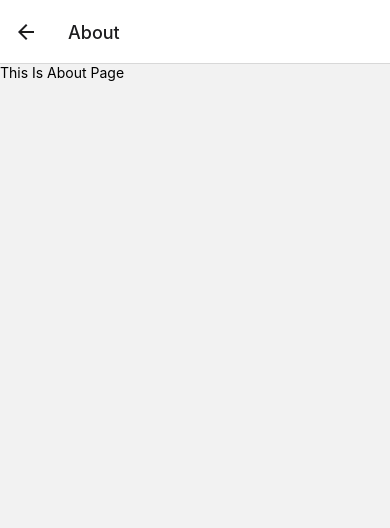
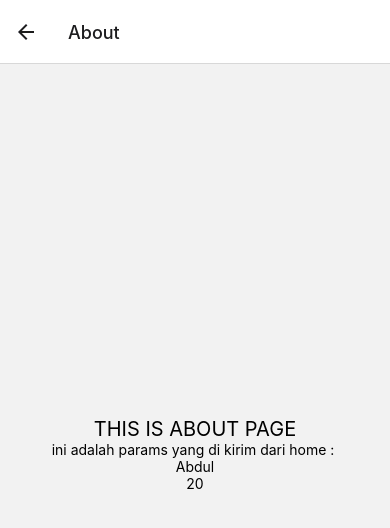
Before and after one commit to Orizaaaaa/latihan-react-native, a React Native app: screen /Home in a window 390 px wide. Both pictures are taken after a click on the button "PERGI KE ABOUT". Shown: the top 528 px of the page. Built offline with nearby package versions, Linux system fonts and the light colour scheme.

Commit message:
send param finish

```diff
--- a/pages/about/index.tsx
+++ b/pages/about/index.tsx
@@ -1,10 +1,32 @@
-import { View, Text } from 'react-native'
+import { View, Text, StyleSheet } from 'react-native'
 import React from 'react'
 
-export default function About() {
+export default function About({ route }: any) {
     return (
-        <View>
-            <Text>This Is About Page</Text>
+        <View style={style.layout} >
+            <Text style={style.title} >THIS IS ABOUT PAGE</Text>
+            <Text style={style.text} >ini adalah params yang di kirim dari home : </Text>
+            <Text style={style.text} >{route.params.name}</Text>
+            <Text style={style.text} >{route.params.age}</Text>
         </View>
     )
 }
+
+const style = StyleSheet.create({
+    layout: {
+        flexDirection: 'column',
+        justifyContent: 'center',
+        alignContent: 'center',
+        height: '100%',
+        width: '100%',
+        textAlign: 'center',
+    },
+    title: {
+        fontSize: 20,
+        color: 'black',
+        textAlign: 'center',
+    },
+    text: {
+        textAlign: 'center',
+    },
+})
--- a/pages/home/index.tsx
+++ b/pages/home/index.tsx
@@ -36,7 +36,6 @@ const Home = ({ navigation }: any) => {
         email: ''
     });
 
-    console.log(user);
 
     return (
         <ScrollView>
@@ -85,7 +84,10 @@ const Home = ({ navigation }: any) => {
             </View>
 
             <View style={style.navigation} >
-                <Button title='Pergi ke About' onPress={() => navigation.navigate('About')} />
+                <Button title='Pergi ke About' onPress={() => navigation.navigate('About', {
+                    name: 'Abdul',
+                    age: 20
+                })} />
             </View>
         </ScrollView>
     );
```
